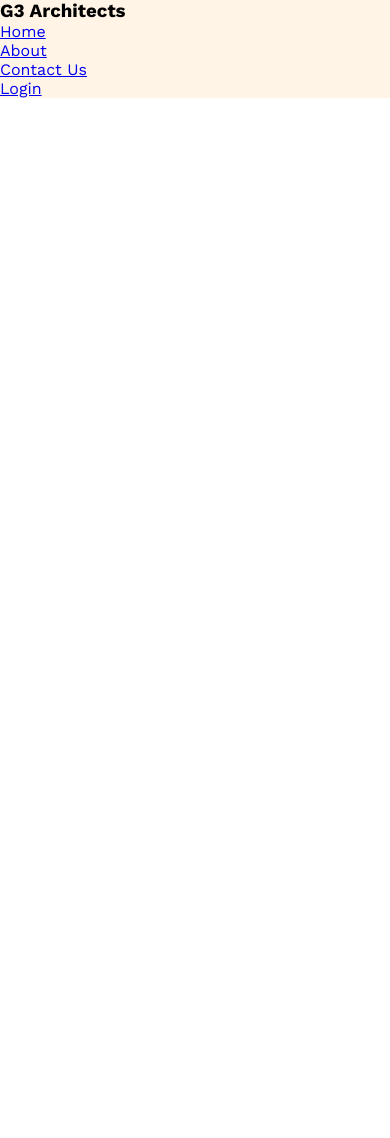
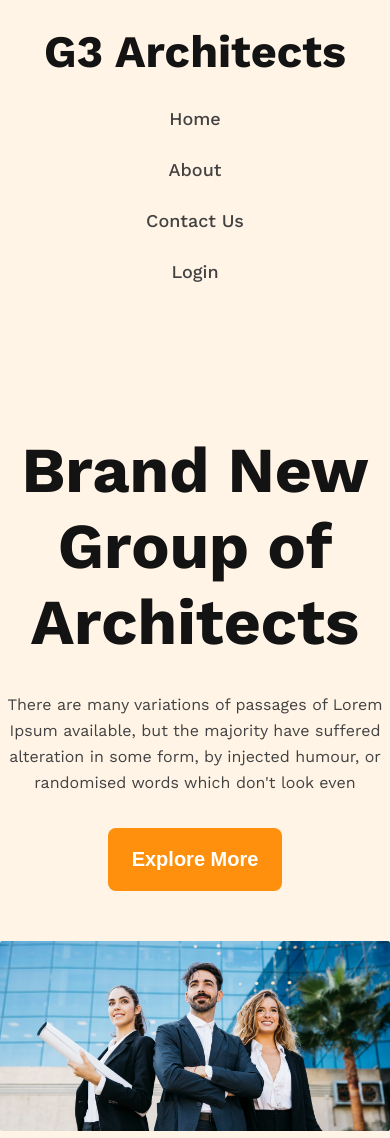
Before and after one commit to alamin856/G3-Architects-Website, a plain HTML site: page index.html in a window 390 px wide. Before the commit the page ends 844 px from the top, so only its background shows below. Drawn offline with nearby package versions, Linux system fonts and the light colour scheme.

Commit message:
added navbar and banner with responsive media query

```diff
--- a/index.html
+++ b/index.html
@@ -4,26 +4,49 @@
     <meta charset="UTF-8">
     <meta name="viewport" content="width=device-width, initial-scale=1.0">
     <title>G3 Architects</title>
-    <!-- Font Awesome CDN -->
-     <link rel="preconnect" href="https://fonts.googleapis.com">
-    <link rel="preconnect" href="https://fonts.gstatic.com" crossorigin>
-    <link href="https://fonts.googleapis.com/css2?family=Work+Sans:ital,wght@0,100..900;1,100..900&display=swap" rel="stylesheet">
 
     <!-- Customs CSS Style -->
     <link rel="stylesheet" href="./styles/style.css">
 </head>
-<body class="work-sans">
+<body class="work-sans-font">
+
+    <!-- Header Section Start -->
     <header class="header">
-        <nav class="nav">
-            <h3 class="nav-logo">G3 Architects</h3>
-            <ul>
-                <li><a href="#">Home</a></li>
-                <li><a href="#">About</a></li>
-                <li><a href="#">Contact Us</a></li>
-                <li><a href="#">Login</a></li>
+
+        <!-- Nabar Start -->
+        <nav class="nav display-flex">
+            <h3 class="brand dark-1">G3 Architects</h3>
+            <ul class="nav-links display-flex">
+                <li class="nav-item">
+                    <a class="nav-link" href="#">Home</a>
+                </li>
+                <li class="nav-item">
+                    <a class="nav-link" href="#">About</a>
+                </li>
+                <li class="nav-item">
+                    <a class="nav-link" href="#">Contact Us</a>
+                </li class="nav-item">
+                <li class="nav-item">
+                    <a class="nav-link" href="#">Login</a>
+                </li>
             </ul>
         </nav>
+        <!-- Nabar End -->
+
+        <!-- Banner Styles Start -->
+        <div class="banner">
+            <div class="banner-content">
+                <h1 class="banner-title dark-1">Brand New Group of Architects</h1>
+                <p class="banner-description dark-3">There are many variations of passages of Lorem Ipsum available, but the majority have suffered alteration in some form, by injected humour, or randomised words which don't look even</p>
+                <button class="btn-primary">Explore More</button>
+            </div>
+            <div class="banner-profile">
+                <img src="./images/banner.png" alt="">
+            </div>
+        </div>
+         <!-- Banner Styles End -->
     </header>
+    <!-- Header Section End -->
     <main class="main">
 
     </main>
--- a/styles/style.css
+++ b/styles/style.css
@@ -1,18 +1,104 @@
+/* Work Sans Font CDN */
+@import url('https://fonts.googleapis.com/css2?family=Work+Sans:ital,wght@0,100..900;1,100..900&display=swap');
 *{
     margin: 0;
     padding: 0;
     box-sizing: border-box;
 }
 
-/* Shared Styles */
+/* Shared Styles Start */
 
-.work-sans{
+.work-sans-font{
   font-family: "Work Sans", sans-serif;
   font-optical-sizing: auto;
   font-style: normal;
 }
+.display-flex{
+    display: flex;
+    justify-content: space-between;
+}
+.dark-1{
+    color: #131313;
+}
+.dark-2{
+    color: #424242;
+}
+.dark-3{
+    color: #424242;
+}
+.btn-primary{
+    background-color: #FF900E;
+    color: #FFFFFF;
+    border-radius: 8px;
+    padding: 20px 24px;
+    border: none;
+    font-size: 1.25rem;
+    font-weight: 600;
+}
+/* Shared Styles End */
 
 /* Header Styles Start */
 .header{
     background-color: #FF900E1A;
 }
+/* Header Styles End */
+
+/* Navbar Styles Start */
+.nav{
+    max-width: 1440px;
+    margin: 0 auto;
+    padding: 25px 0;
+}
+.brand{
+    font-size: 2.8125rem;
+    font-weight: 700;
+}
+.nav-links{
+    list-style-type: none;
+    gap: 30px;
+    align-items: center;
+}
+.nav-link{
+    text-decoration: none;
+    font-size: 18px;
+    color: #424242;
+    font-weight: 500;
+}
+/* Navbar Styles End */
+
+/* Banner Styles Start */
+.banner{
+    max-width: 1440px;
+    margin: 0 auto;
+    margin-top: 100px;
+    padding: 25px 0;
+}
+.banner-content{
+    max-width: 862px;
+    margin: 0 auto;
+    text-align: center;
+    margin-bottom: 50px;
+}
+.banner-title{
+    font-size: 4rem;
+    font-weight: 700;
+}
+.banner-description{
+    line-height: 26px;
+    margin: 32px 0;
+}
+.banner-profile img{
+    width: 100%;
+}
+
+
+
+
+/* Responsive Media Query */
+@media screen and (max-width: 576px) {
+    .nav, .nav-links{
+        flex-direction: column;
+        gap: 30px;
+        text-align: center;
+    }
+}
```
